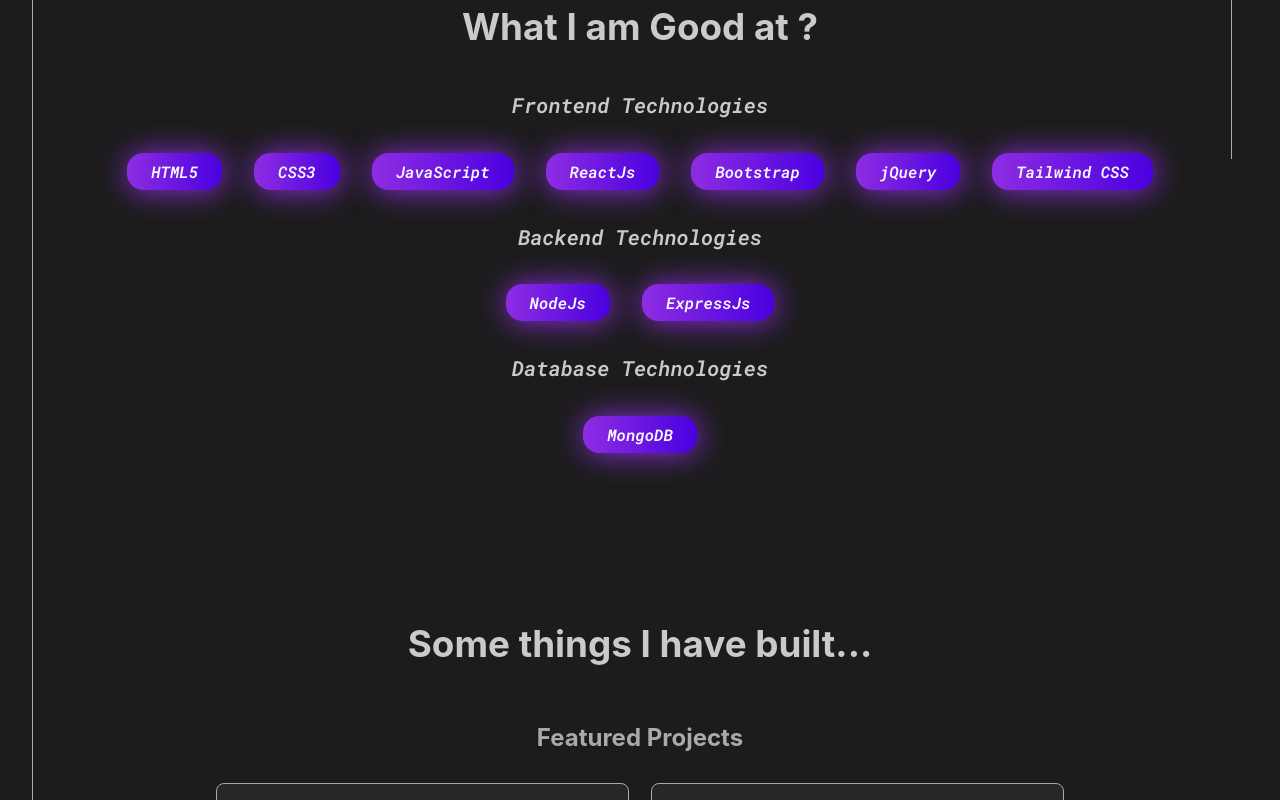
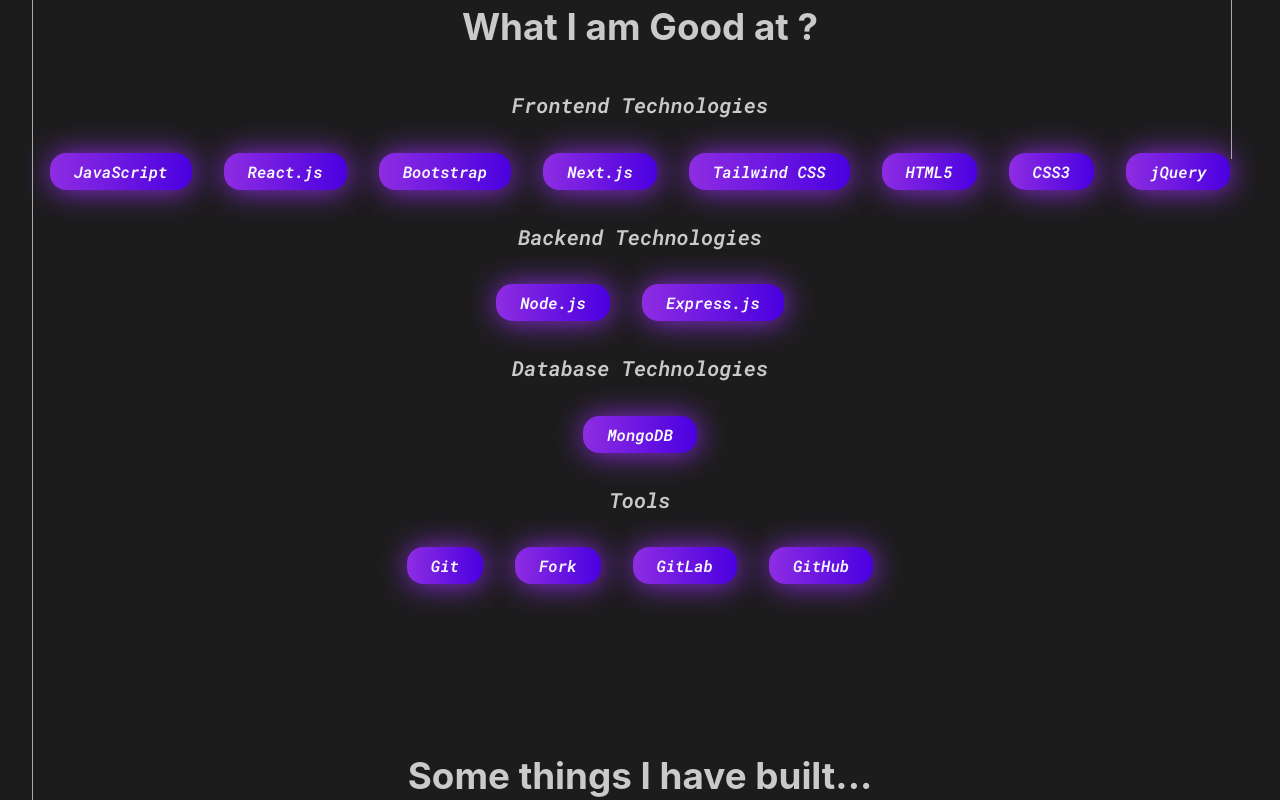
Before and after one commit to sainesh25/my_portfolio, a React (Create React App) app: page /skills in a window 1280 px wide. Shown: the part 673-1473 px from the top of the page. Built offline with nearby package versions, Linux system fonts and the light colour scheme.

Commit message:
updated skills

```diff
--- a/src/components/Skills/Skills.jsx
+++ b/src/components/Skills/Skills.jsx
@@ -2,6 +2,12 @@
 
 import './Skills.css'
 export default function Skills() {
+    const frontendSkills = ["JavaScript", "React.js", "Bootstrap", "Next.js", "Tailwind CSS",  "HTML5", "CSS3", "jQuery"];
+
+    const backendSkills = ["Node.js", "Express.js"];
+
+    const tools = ["Git", "Fork", "GitLab", "GitHub"];
+
     return (
         <>
             <div className="skills-section" id='skillId'>
@@ -9,22 +15,27 @@
                 <div className="skills-main-wrapper">
                     <h2 className='frontend-head'>Frontend Technologies</h2>
                     <div className="frontend-skills">
-                    <div className="skills-card">HTML5</div>
-                    <div className="skills-card">CSS3</div>
-                    <div className="skills-card">JavaScript</div>
-                    <div className="skills-card">ReactJs</div>
-                    <div className="skills-card">Bootstrap</div>
-                    <div className="skills-card">jQuery</div>
-                    <div className="skills-card">Tailwind CSS</div>
+                        {
+                            frontendSkills.map((item, index) => <div key={index} className="skills-card">{item}</div>)
+                        }
                     </div>
                     <h2 className='backend-head'>Backend Technologies</h2>
                     <div className="backend-skills">
-                    <div className="skills-card backend-skills-card">NodeJs</div>
-                    <div className="skills-card backend-skills-card">ExpressJs</div>
+                        {
+                            backendSkills.map((item, index) => <div key={index} className="skills-card backend-skills-card">{item}</div>)
+                        }
+
                     </div>
                     <h2 className="database-head frontend-head">Database Technologies</h2>
                     <div className="database-skills">
                         <div className="skills-card backend-skills-card">MongoDB</div>
+                    </div>
+
+                    <h2 className="database-head frontend-head">Tools</h2>
+                    <div className="database-skills">
+                        {
+                            tools.map((item, index) => <div key={index} className="skills-card backend-skills-card">{item}</div>)
+                        }
                     </div>
                 </div>
             </div>
```
Lines whose indentation alone changed are shown as unchanged.
